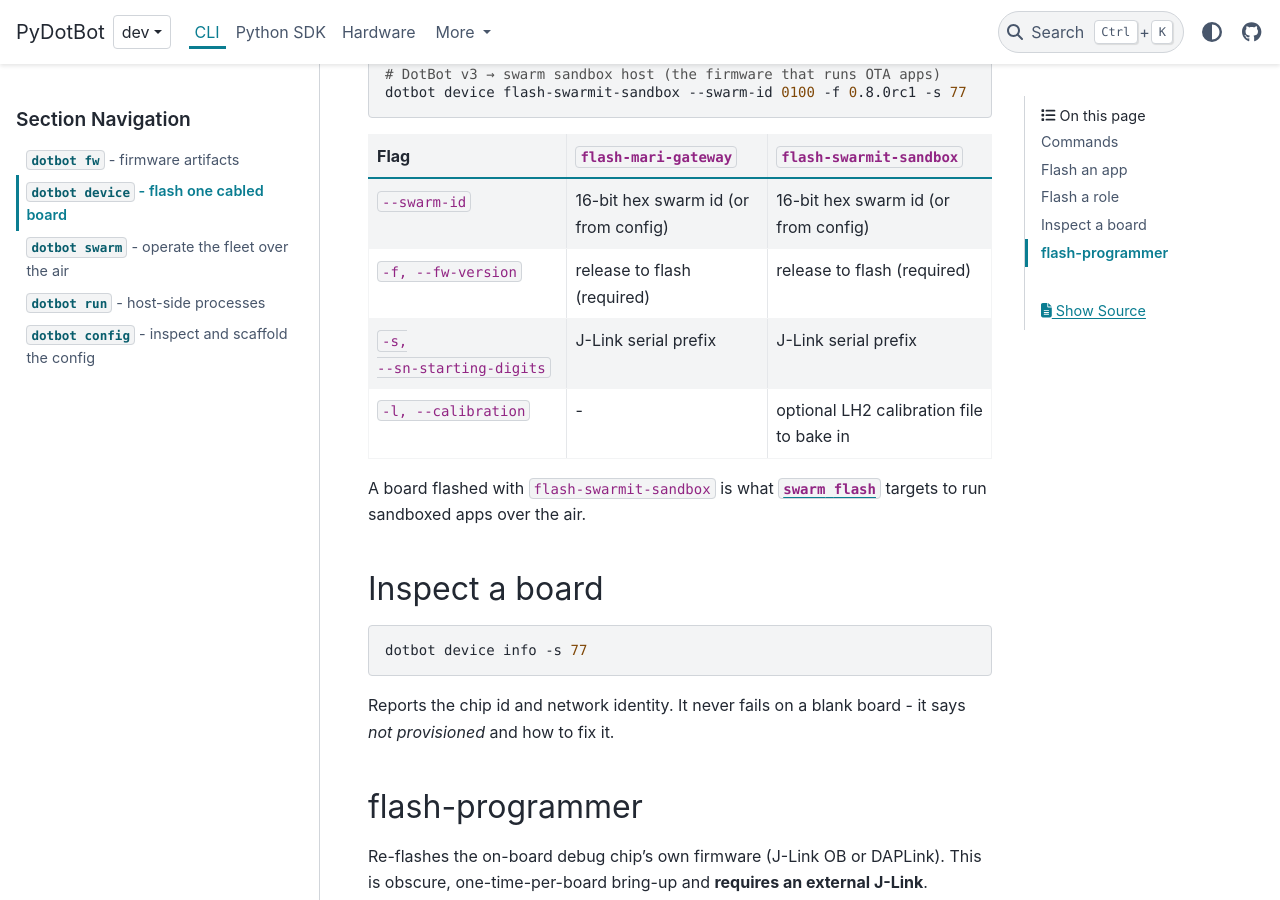
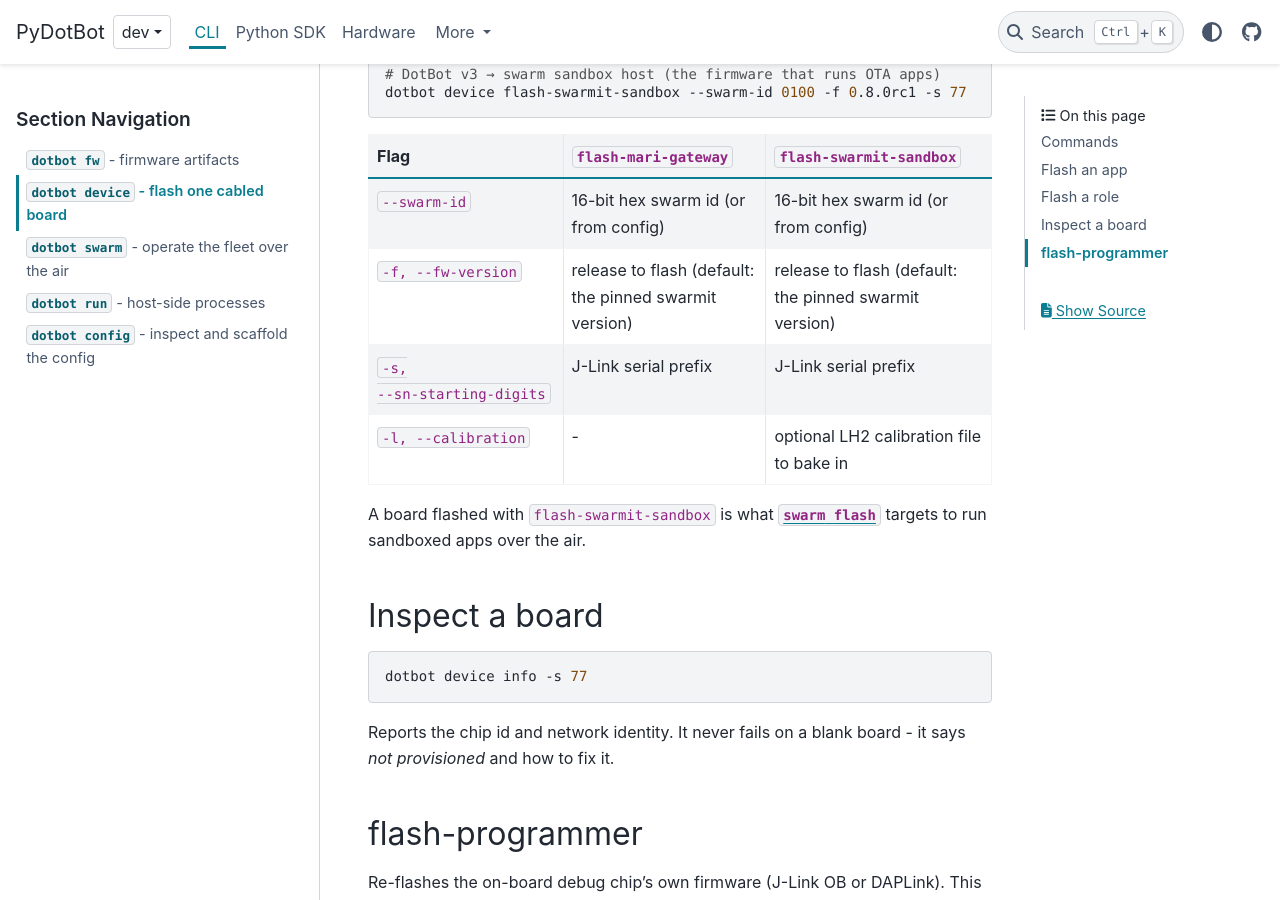
Before and after one commit to DotBots/PyDotBot, a Sphinx documentation site: the page built from doc/cli/device.md, in a window 1280 px wide and 900 px high, scrolled down 2800 px. Built offline with Sphinx 7.4.7 and the PyData theme 0.15.4, drawn with Linux system fonts in a browser that asks for light colours.

Commit message:
doc: align fetch/flash docs with the pinned default and drop artifacts_dir
AI-assisted: Claude Opus 4.8

```diff
--- a/doc/cli/device.md
+++ b/doc/cli/device.md
@@ -100,7 +100,7 @@ dotbot device flash-swarmit-sandbox --swarm-id 0100 -f 0.8.0rc1 -s 77
 | Flag | `flash-mari-gateway` | `flash-swarmit-sandbox` |
 |---|---|---|
 | `--swarm-id` | 16-bit hex swarm id (or from config) | 16-bit hex swarm id (or from config) |
-| `-f, --fw-version` | release to flash (required) | release to flash (required) |
+| `-f, --fw-version` | release to flash (default: the pinned swarmit version) | release to flash (default: the pinned swarmit version) |
 | `-s, --sn-starting-digits` | J-Link serial prefix | J-Link serial prefix |
 | `-l, --calibration` | - | optional LH2 calibration file to bake in |
 
```
Also changed, not shown: doc/cli/swarm.md (+1 -1 lines), doc/reference/configuration.md (+0 -2 lines).
